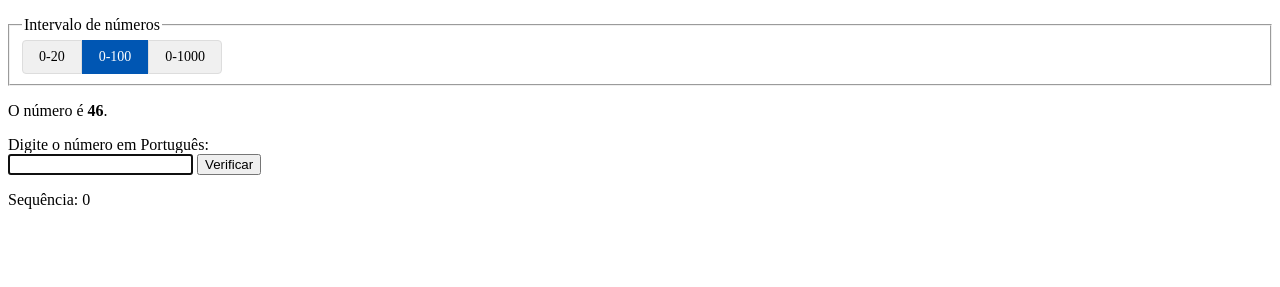
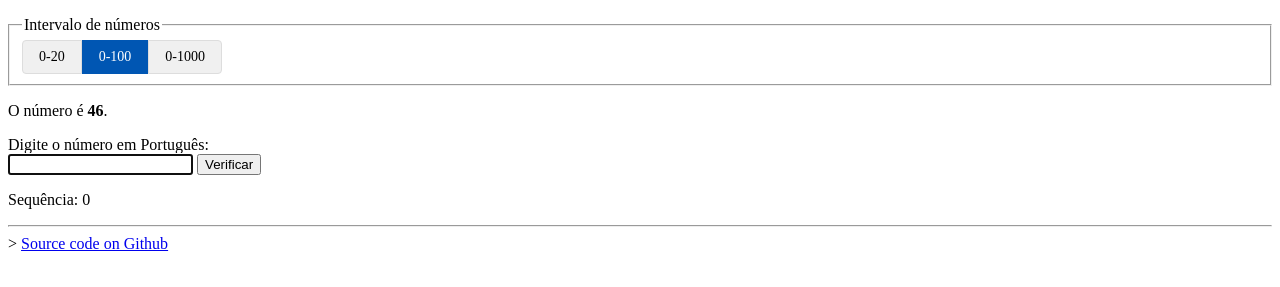
Before and after one commit to quentinms/numeros, a plain HTML site: page index.html in a window 1280 px wide. Shown: the part 149-436 px from the top of the page. Drawn offline with Linux system fonts and the light colour scheme.

Commit message:
Add link to github source in footer

```diff
--- a/index.html
+++ b/index.html
@@ -49,6 +49,8 @@
         <p id="streak">Sequência: 0</p>
     </main>
     <footer>
+        <hr />
+        > <a href="https://github.com/quentinms/numeros">Source code on Github</a>
     </footer>
 </body>
 
```
